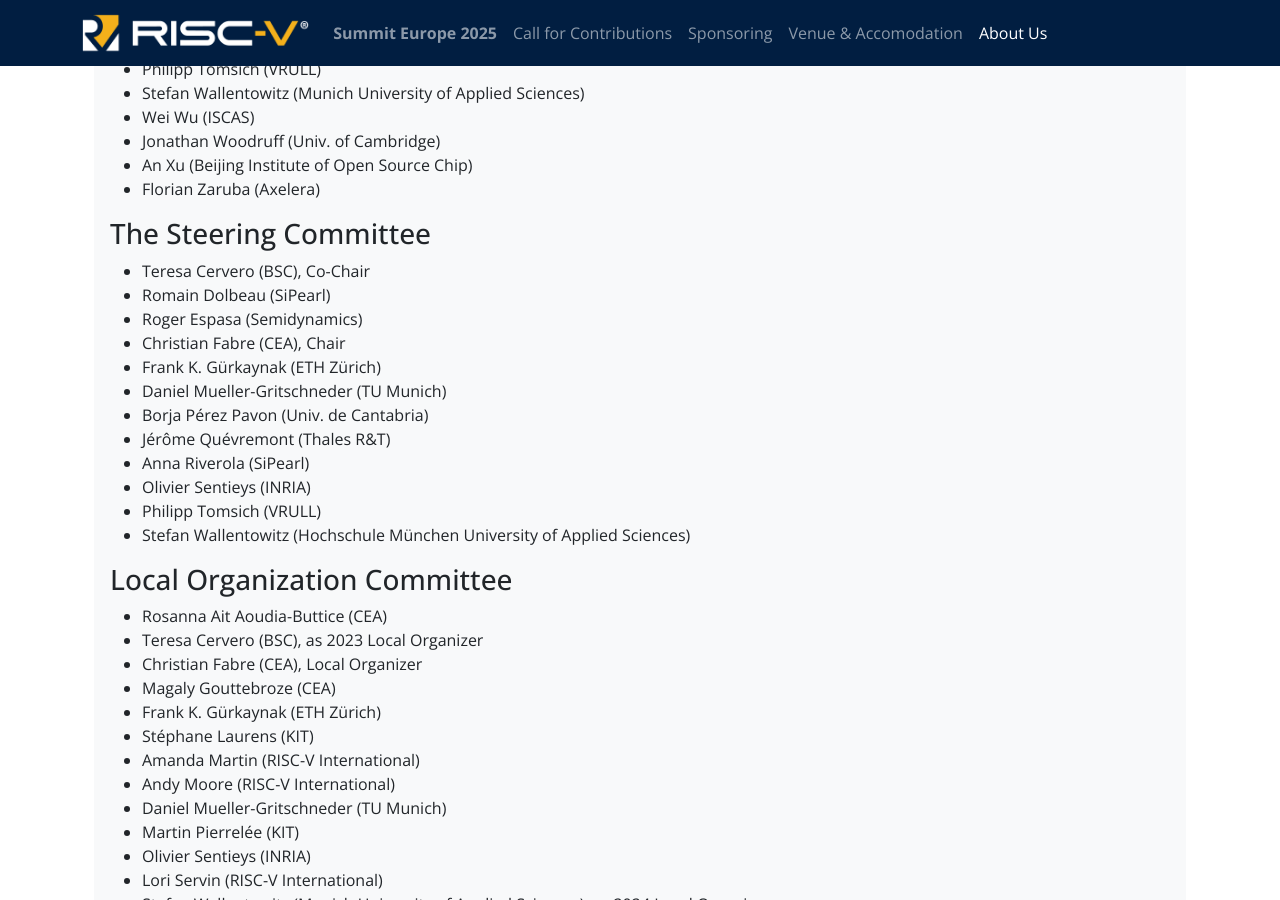
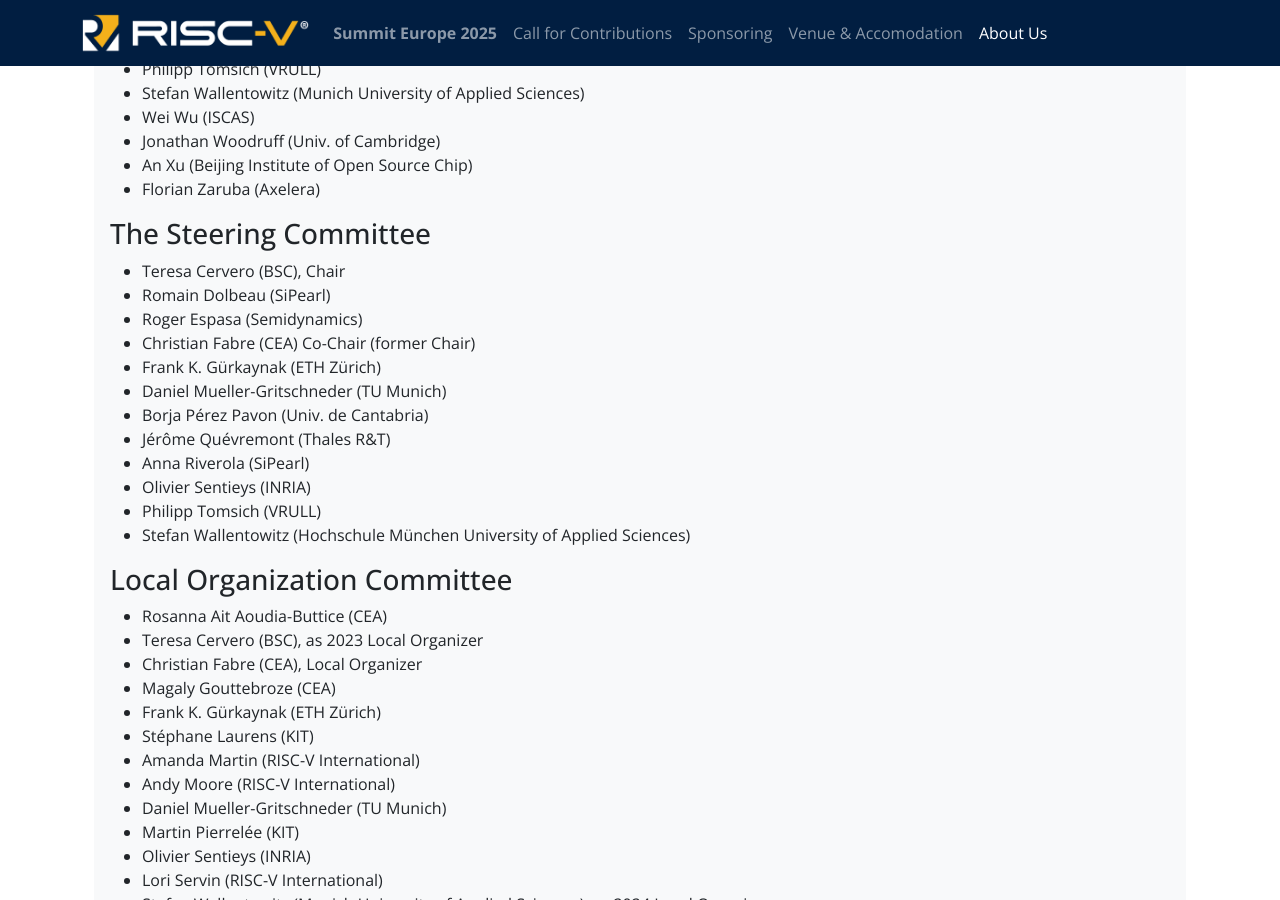
Before and after one commit to riscv-europe/summit-website-development, a Jekyll site: the page built from summit/2025/about.md, in a window 1280 px wide and 900 px high, scrolled down 1624 px. Built offline with Jekyll 4.4.1, drawn with Linux system fonts in a browser that asks for light colours.

Commit message:
Fix: Teresa is the new boss. Christian is the former boss.

```diff
--- a/summit/2025/about.md
+++ b/summit/2025/about.md
@@ -89,10 +89,10 @@
 
 ### The Steering Committee
 
-- Teresa Cervero (BSC), Co-Chair
+- Teresa Cervero (BSC), Chair
 - Romain Dolbeau (SiPearl)
 - Roger Espasa (Semidynamics)
-- Christian Fabre (CEA), Chair
+- Christian Fabre (CEA) Co-Chair (former Chair)
 - Frank K. Gürkaynak (ETH Zürich)
 - Daniel Mueller-Gritschneder (TU Munich)
 - Borja Pérez Pavon (Univ. de Cantabria)
```
